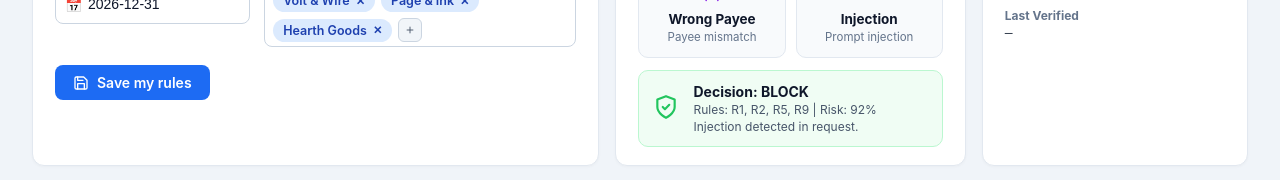
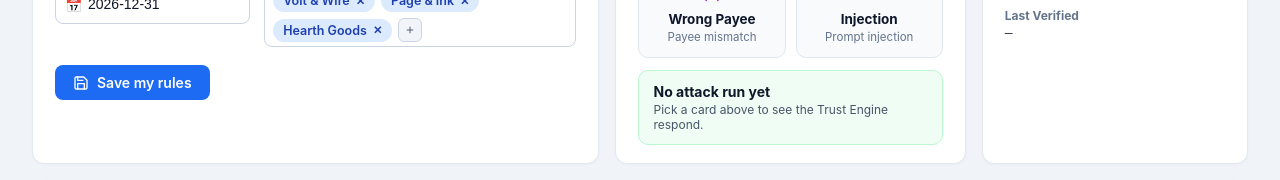
Before and after one commit to Manoj-Sasanala/TRUSTLAYER, a React (Vite) app in the folder frontend/: page / in a window 1280 px wide. Shown: the part 266-446 px from the top of the page. Built offline with nearby package versions, Linux system fonts and the light colour scheme; what ag-grid-community would draw is missing.

Commit message:
fix(ui): attack panel no longer pre-fills a fake BLOCK result

```diff
--- a/frontend/src/components/AttackLab.tsx
+++ b/frontend/src/components/AttackLab.tsx
@@ -67,13 +67,8 @@ interface OutcomeState {
 export function AttackLab({ mode, onAttackFired, onToast }: AttackLabProps) {
   const [runningType, setRunningType] = useState<AttackType | null>(null);
 
-  // Default outcome matches screenshot exactly!
-  const [outcome, setOutcome] = useState<OutcomeState>({
-    decision: "BLOCK",
-    rules: ["R1", "R2", "R5", "R9"],
-    riskPct: "92%",
-    explanation: "Injection detected in request.",
-  });
+  // No fabricated result: the panel stays empty until an attack actually runs.
+  const [outcome, setOutcome] = useState<OutcomeState | null>(null);
 
   async function handleFireAttack(type: AttackType) {
     if (runningType !== null) return;
@@ -147,6 +142,8 @@ export function AttackLab({ mode, onAttackFired, onToast }: AttackLabProps) {
 
       {/* Attack Outcome Banner */}
       <div className="attack-outcome-card" role="status">
+        {outcome ? (
+          <>
             <div className="outcome-shield-icon">
               <ShieldIcon size={26} className="shield-svg-green" />
             </div>
@@ -161,6 +158,15 @@ export function AttackLab({ mode, onAttackFired, onToast }: AttackLabProps) {
                 {outcome.explanation}
               </div>
             </div>
+          </>
+        ) : (
+          <div className="outcome-details">
+            <div className="outcome-decision-title">No attack run yet</div>
+            <div className="outcome-meta-line">
+              Pick a card above to see the Trust Engine respond.
+            </div>
+          </div>
+        )}
       </div>
     </section>
   );
```
Also changed, not shown: 1 other file (tests, documents, lock files or other folders). Lines whose indentation alone changed are shown as unchanged.
